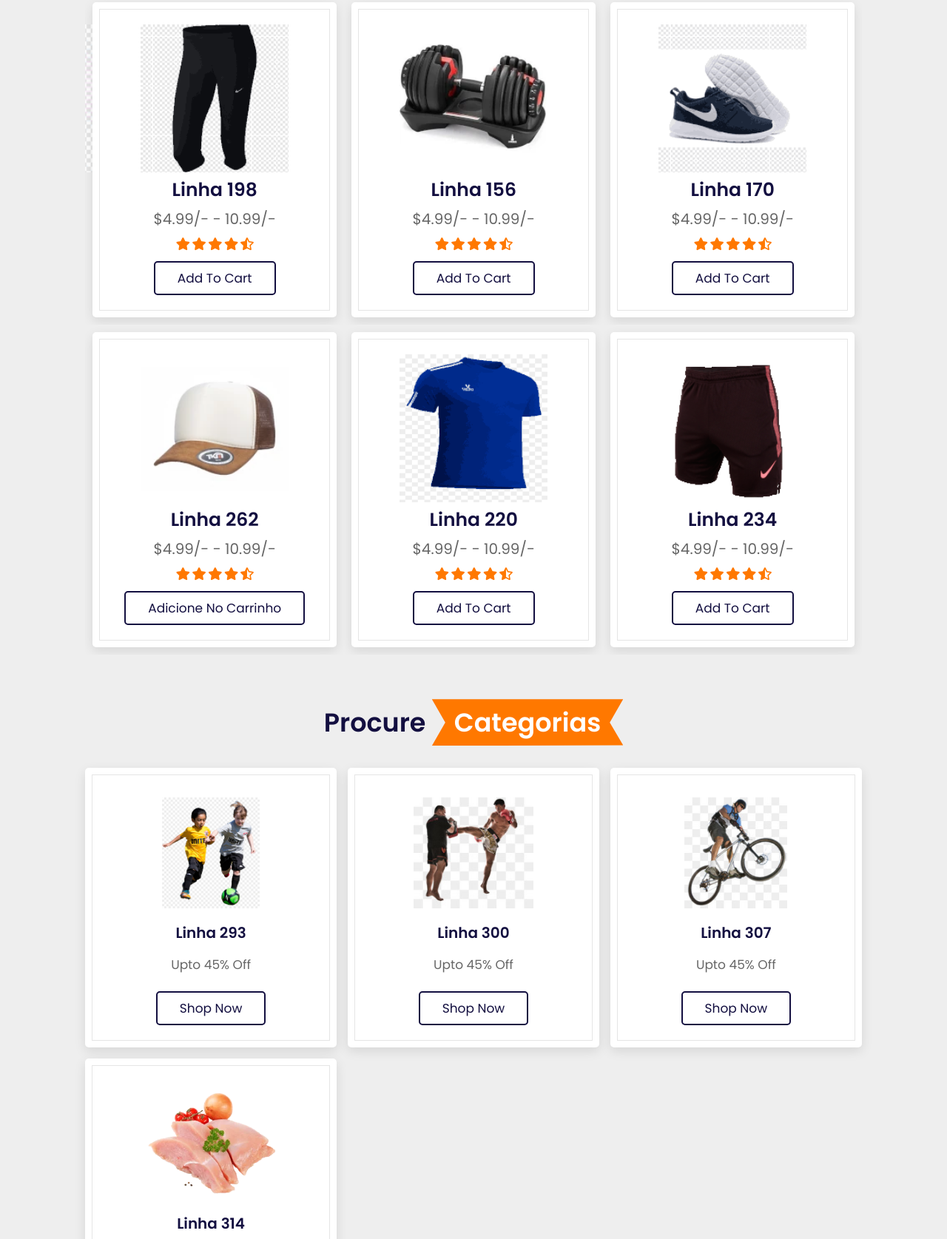
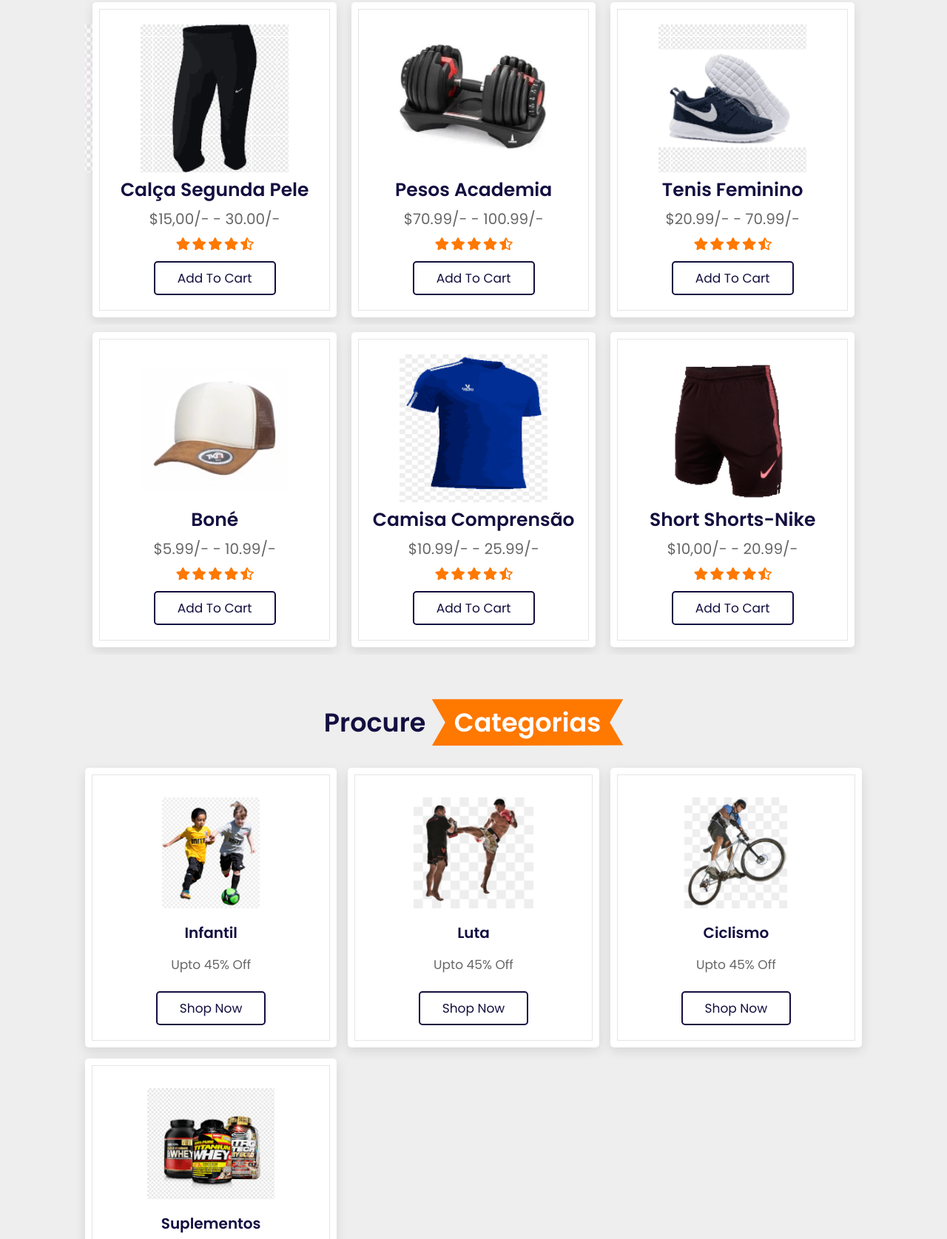
Before and after one commit to pichaina/projeto-pc, a plain HTML site: page index.html in a window 1280 px wide. Shown: the part 1081-2756 px from the top of the page at 74% size. Drawn offline with nearby package versions, Linux system fonts and the light colour scheme.

Commit message:
atualizações-2

```diff
--- a/index.html
+++ b/index.html
@@ -150,8 +150,8 @@
 
             <div class="swiper-slide box">
                 <img src="image/pesos.webp" alt="">
-                <h3>linha 156</h3>
-                <div class="price"> $4.99/- - 10.99/- </div>
+                <h3>pesos academia</h3>
+                <div class="price"> $70.99/- - 100.99/- </div>
                 <div class="stars">
                     <i class="fas fa-star"></i>
                     <i class="fas fa-star"></i>
@@ -164,8 +164,8 @@
 
             <div class="swiper-slide box">
                 <img src="image/produtoo2.png" alt="">
-                <h3>linha 170</h3>
-                <div class="price"> $4.99/- - 10.99/- </div>
+                <h3>tenis feminino</h3>
+                <div class="price"> $20.99/- - 70.99/- </div>
                 <div class="stars">
                     <i class="fas fa-star"></i>
                     <i class="fas fa-star"></i>
@@ -178,8 +178,8 @@
 
             <div class="swiper-slide box">
                 <img src="image/produto1.png" alt="">
-                <h3>linha 184</h3>
-                <div class="price"> $4.99/- - 10.99/- </div>
+                <h3>tenis masculino</h3>
+                <div class="price"> $20.99/- - 70.99/- </div>
                 <div class="stars">
                     <i class="fas fa-star"></i>
                     <i class="fas fa-star"></i>
@@ -192,8 +192,8 @@
 
             <div class="swiper-slide box">
                 <img src="image/calca-produto.png">
-                <h3>linha 198</h3>
-                <div class="price"> $4.99/- - 10.99/- </div>
+                <h3>calça segunda pele </h3>
+                <div class="price"> $15,00/- - 30.00/- </div>
                 <div class="stars">
                     <i class="fas fa-star"></i>
                     <i class="fas fa-star"></i>
@@ -214,8 +214,8 @@
 
             <div class="swiper-slide box">
                 <img src="image/camisa-produto.png" alt="">
-                <h3>linha 220</h3>
-                <div class="price"> $4.99/- - 10.99/- </div>
+                <h3>camisa comprensão</h3>
+                <div class="price"> $10.99/- - 25.99/- </div>
                 <div class="stars">
                     <i class="fas fa-star"></i>
                     <i class="fas fa-star"></i>
@@ -228,8 +228,8 @@
 
             <div class="swiper-slide box">
                 <img src="image/shorts-nike.png" alt="">
-                <h3>linha 234</h3>
-                <div class="price"> $4.99/- - 10.99/- </div>
+                <h3>short shorts-nike</h3>
+                <div class="price"> $10,00/- - 20.99/- </div>
                 <div class="stars">
                     <i class="fas fa-star"></i>
                     <i class="fas fa-star"></i>
@@ -242,8 +242,8 @@
 
             <div class="swiper-slide box">
                 <img src="image/meia.jpeg" alt="">
-                <h3>linha 248</h3>
-                <div class="price"> $4.99/- - 10.99/- </div>
+                <h3>meião</h3>
+                <div class="price"> $7.99/- - 15.99/- </div>
                 <div class="stars">
                     <i class="fas fa-star"></i>
                     <i class="fas fa-star"></i>
@@ -256,8 +256,8 @@
 
             <div class="swiper-slide box">
                 <img src="image/bone.webp" alt="">
-                <h3>linha 262</h3>
-                <div class="price"> $4.99/- - 10.99/- </div>
+                <h3>boné</h3>
+                <div class="price"> $5.99/- - 10.99/- </div>
                 <div class="stars">
                     <i class="fas fa-star"></i>
                     <i class="fas fa-star"></i>
@@ -265,7 +265,7 @@
                     <i class="fas fa-star"></i>
                     <i class="fas fa-star-half-alt"></i>
                 </div>
-                <a href="#" class="btn">adicione no carrinho</a>
+                <a href="#" class="btn">add to cart</a>
             </div>
 
         </div>
@@ -287,28 +287,28 @@
 
         <div class="box">
             <img src="image/infantil.jpg" alt="">
-            <h3>linha 293</h3>
+            <h3>infantil</h3>
             <p>upto 45% off</p>
             <a href="#" class="btn">shop now</a>
         </div>
 
         <div class="box">
             <img src="image/luta.jpg" alt="">
-            <h3>linha 300</h3>
+            <h3>luta</h3>
             <p>upto 45% off</p>
             <a href="#" class="btn">shop now</a>
         </div>
 
         <div class="box">
             <img src="image/ciclismo.jpg" alt="">
-            <h3>linha 307</h3>
+            <h3>ciclismo</h3>
             <p>upto 45% off</p>
             <a href="#" class="btn">shop now</a>
         </div>
 
         <div class="box">
-            <img src="image/cat-4.png" alt="">
-            <h3>linha 314</h3>
+            <img src="image/suplemento.png">
+            <h3>suplementos</h3>
             <p>upto 45% off</p>
             <a href="#" class="btn">shop now</a>
         </div>
```
Also changed, not shown: image/suplemento.png (added).
